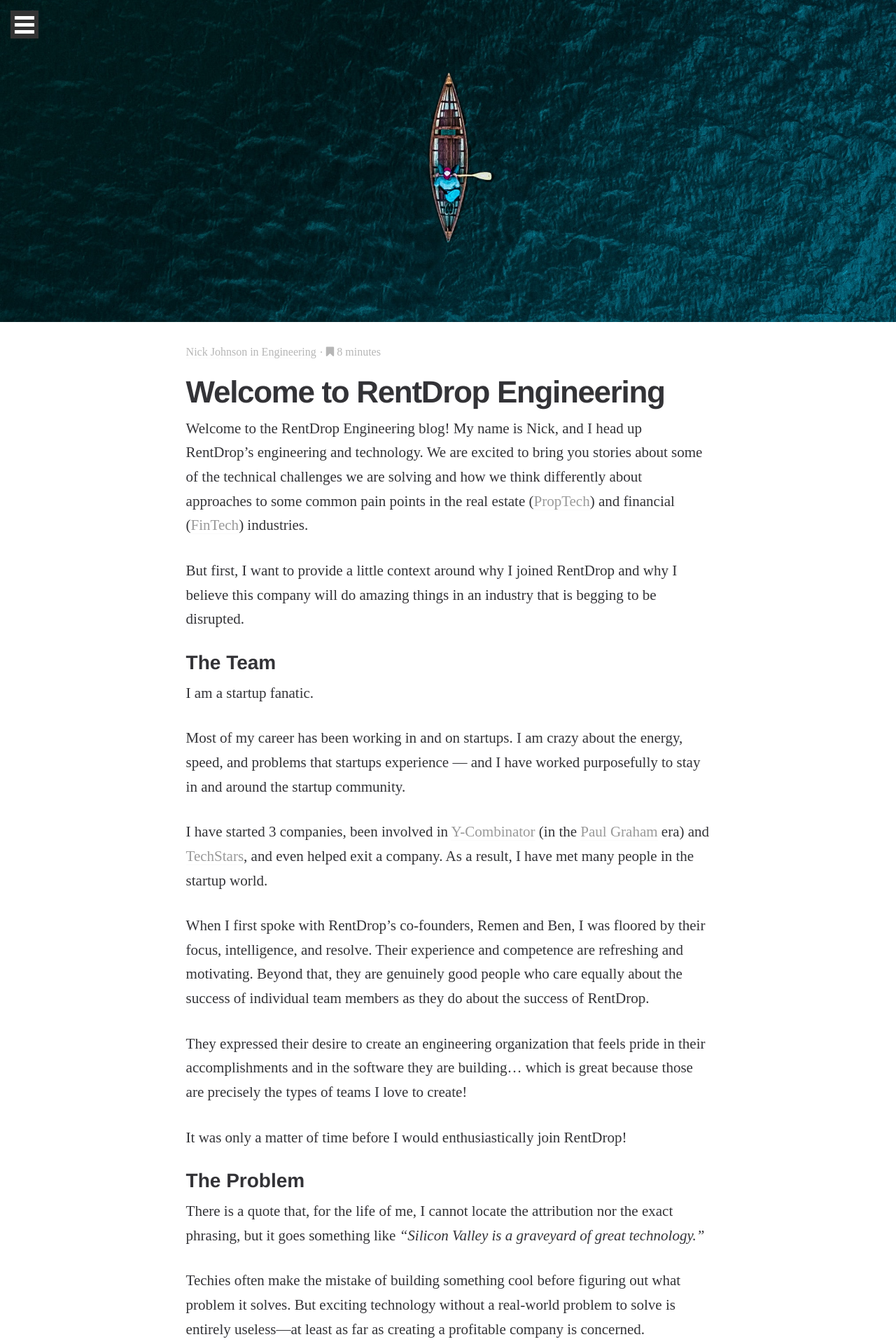
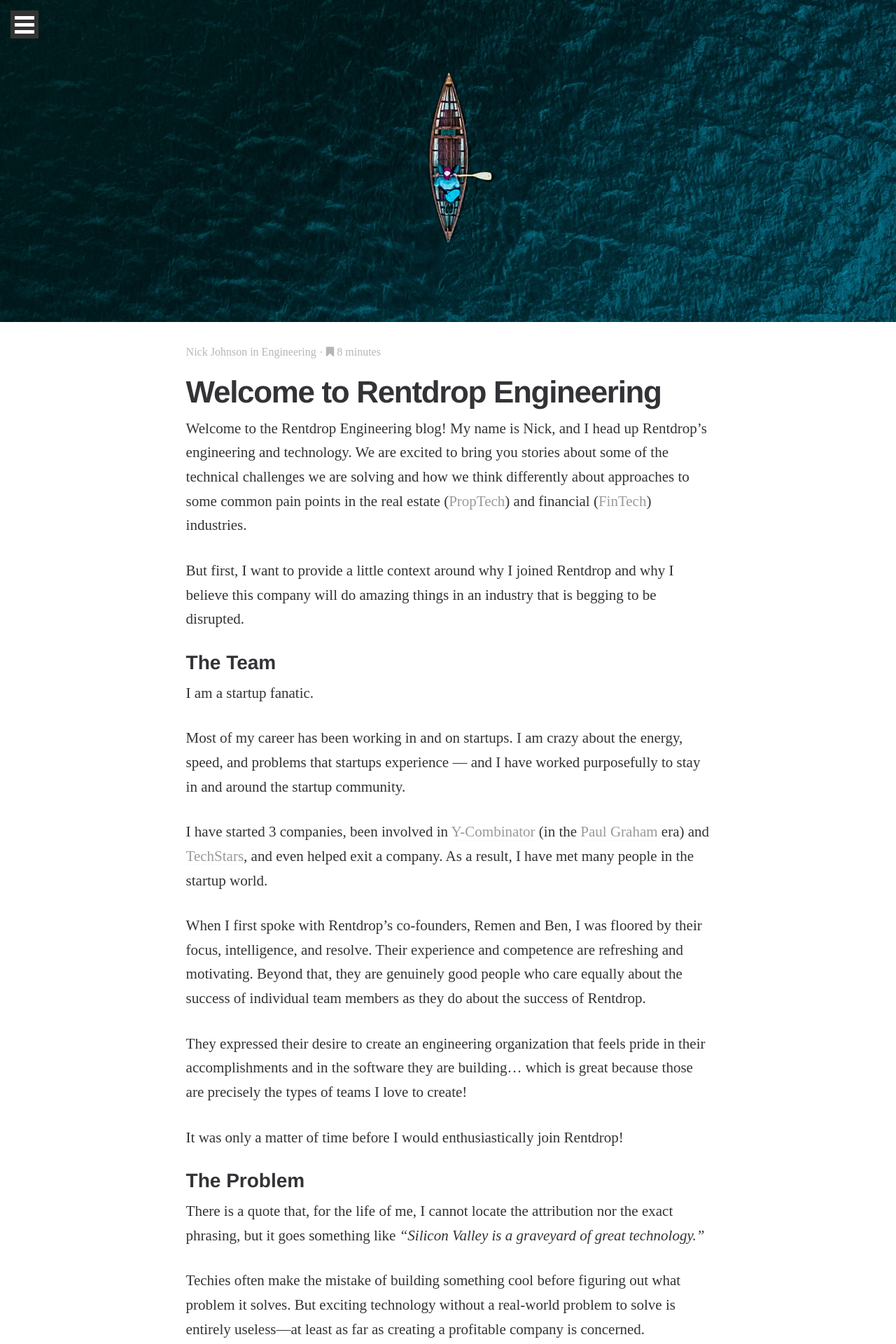
Before and after one commit to rentdrop/rentdrop.github.io, a Jekyll site: the page built from _posts/2021-08-21-welcome-to-rentdrop-engineering.md, in a window 1280 px wide. Shown: the top 1920 px of the page at 70% size. Built offline with Jekyll 4.4.1, drawn with Linux system fonts in a browser that asks for light colours; some of the changed text lies outside the part shown.

```diff
--- a/_posts/2021-08-21-welcome-to-rentdrop-engineering.md
+++ b/_posts/2021-08-21-welcome-to-rentdrop-engineering.md
@@ -1,6 +1,6 @@
 ---
 layout: post
-title:  "Welcome to RentDrop Engineering"
+title:  "Welcome to Rentdrop Engineering"
 date: 2021-08-21 08:50:28
 categories: engineering
 author_name : Nick Johnson
@@ -13,9 +13,9 @@ show_related_posts: false
 square_related: recommend-canoe
 ---
 
-Welcome to the RentDrop Engineering blog! My name is Nick, and I head up RentDrop's engineering and technology. We are excited to bring you stories about some of the technical challenges we are solving and how we think differently about approaches to some common pain points in the real estate (<a href="https://en.wikipedia.org/wiki/Property_technology" target="_blank">PropTech</a>) and financial (<a href="https://en.wikipedia.org/wiki/Financial_technology" target="_blank">FinTech</a>) industries.
+Welcome to the Rentdrop Engineering blog! My name is Nick, and I head up Rentdrop's engineering and technology. We are excited to bring you stories about some of the technical challenges we are solving and how we think differently about approaches to some common pain points in the real estate (<a href="https://en.wikipedia.org/wiki/Property_technology" target="_blank">PropTech</a>) and financial (<a href="https://en.wikipedia.org/wiki/Financial_technology" target="_blank">FinTech</a>) industries.
 
-But first, I want to provide a little context around why I joined RentDrop and why I believe this company will do amazing things in an industry that is begging to be disrupted.
+But first, I want to provide a little context around why I joined Rentdrop and why I believe this company will do amazing things in an industry that is begging to be disrupted.
 
 ## The Team
 I am a startup fanatic.
@@ -24,18 +24,18 @@ Most of my career has been working in and on startups. I am crazy about the ener
 
 I have started 3 companies, been involved in <a href="https://www.ycombinator.com/" target="_blank">Y-Combinator</a> (in the <a href="https://en.wikipedia.org/wiki/Paul_Graham_(programmer)" target="_blank">Paul Graham</a> era) and <a href="https://www.techstars.com/" target="_blank">TechStars</a>, and even helped exit a company. As a result, I have met many people in the startup world.
 
-When I first spoke with RentDrop's co-founders, Remen and Ben, I was floored by their focus, intelligence, and resolve. Their experience and competence are refreshing and motivating. Beyond that, they are genuinely good people who care equally about the success of individual team members as they do about the success of RentDrop.
+When I first spoke with Rentdrop's co-founders, Remen and Ben, I was floored by their focus, intelligence, and resolve. Their experience and competence are refreshing and motivating. Beyond that, they are genuinely good people who care equally about the success of individual team members as they do about the success of Rentdrop.
 
 They expressed their desire to create an engineering organization that feels pride in their accomplishments and in the software they are building... which is great because those are precisely the types of teams I love to create!
 
-It was only a matter of time before I would enthusiastically join RentDrop!
+It was only a matter of time before I would enthusiastically join Rentdrop!
 
 ## The Problem
 There is a quote that, for the life of me, I cannot locate the attribution nor the exact phrasing, but it goes something like _“Silicon Valley is a graveyard of great technology.”_
 
 Techies often make the mistake of building something cool before figuring out what problem it solves. But exciting technology without a real-world problem to solve is entirely useless—at least as far as creating a profitable company is concerned.
 
-At RentDrop, thankfully, we have performed due diligence and are confident that we are solving a real-world problem with some serious pain points and exponential upside. We have collected data from hundreds of customer interviews outlining their pain points as follows:
+At Rentdrop, thankfully, we have performed due diligence and are confident that we are solving a real-world problem with some serious pain points and exponential upside. We have collected data from hundreds of customer interviews outlining their pain points as follows:
 
 **Landlords**
 
@@ -49,12 +49,12 @@ Tenants feel disempowered by the rental experience, have no control over how the
 
 In 2007, the financial crisis drove travelers to demand cheaper options than a hotel. At the same time, people who had extra space in their homes or even secondary houses were looking for ways to ease their financial burden. Thus, Airbnb was born and seized the opportunity.
 
-In 2020, COVID-19 caused vacancies to skyrocket as people fled the city searching for lower-cost living as we all adapted to the work-from-home movement. As a result, landlords are being forced to adapt and modernize in response to different demands. Thus, RentDrop was born and is seizing the opportunity.
+In 2020, COVID-19 caused vacancies to skyrocket as people fled the city searching for lower-cost living as we all adapted to the work-from-home movement. As a result, landlords are being forced to adapt and modernize in response to different demands. Thus, Rentdrop was born and is seizing the opportunity.
 
 ## The Culture
 Culture is the heartbeat of the company. I have worked on interesting problems with negative culture before, and let me tell you… **culture matters more** than interesting tech!
 
-At RentDrop, we have a **human-first ethos**. That means we believe all employees are people first, employees second. Leadership and other team members recognize that you have a life with people you care for. Everyone has their own unique situation with different and evolving circumstances. **Creating an environment where you feel understood and supported is key to building a trusting, reliable and engaged team.**
+At Rentdrop, we have a **human-first ethos**. That means we believe all employees are people first, employees second. Leadership and other team members recognize that you have a life with people you care for. Everyone has their own unique situation with different and evolving circumstances. **Creating an environment where you feel understood and supported is key to building a trusting, reliable and engaged team.**
 
 In practice, what this means is that we offer **unlimited PTO** — which basically means let's just have a conversation about your time off and how we can meet your personal needs while also notleaving the team in a bad place.
 
@@ -78,14 +78,3 @@ Fundamentally, we are committed to doing what it takes to build the highest qual
 
 ## What's Next?
 In the coming weeks and months, you will see posts about problems that we are solving, the infrastructure we're scaling, how we are building interesting features with tomorrow's tech _cough-crypto-cough_, and more.
-
-We have so many things to build for our customers. If any of this sounds interesting to you, let's grab a _virtual_ coffee!
-
-<div id="gac-widget"></div>
-<script>
-	(function(w,d,t,g){GAC=w.GAC||function(){GAC.callMethod?GAC.callMethod.apply(GAC,arguments):(GAC.q=w.GAC.q||[]).push(arguments);};
-	GAC.q=[];g=d.createElement(t);s=d.getElementsByTagName(t)[0];g.src='https://grabacoffee.io/sdk.min.js';g.async=true;
-	s.parentNode.insertBefore(g, s);})(window, document, 'script');
-
-	GAC('init', { company: 'rentdrop', selector: 'gac-widget', employee: 'nick' });
-</script>
```
Also changed, not shown: other parts of _posts/2021-08-21-welcome-to-rentdrop-engineering.md (+1 -1 lines), _full-stack-javasacript.md (renamed from full-stack-javasacript.md, +0 -9 lines), job-openings.md (+2 -2 lines), _react-native.md (renamed from react-native.md), _tech-lead.md (renamed from tech-lead.md).
